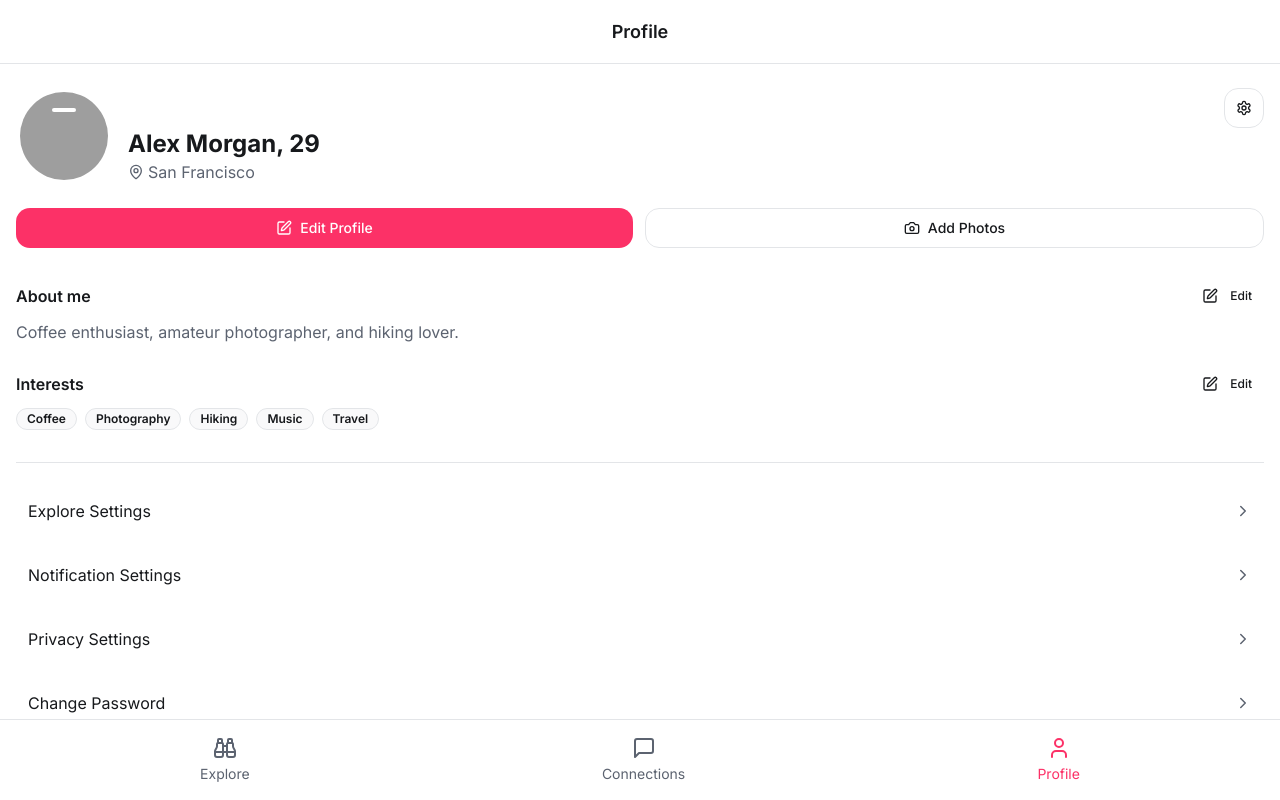
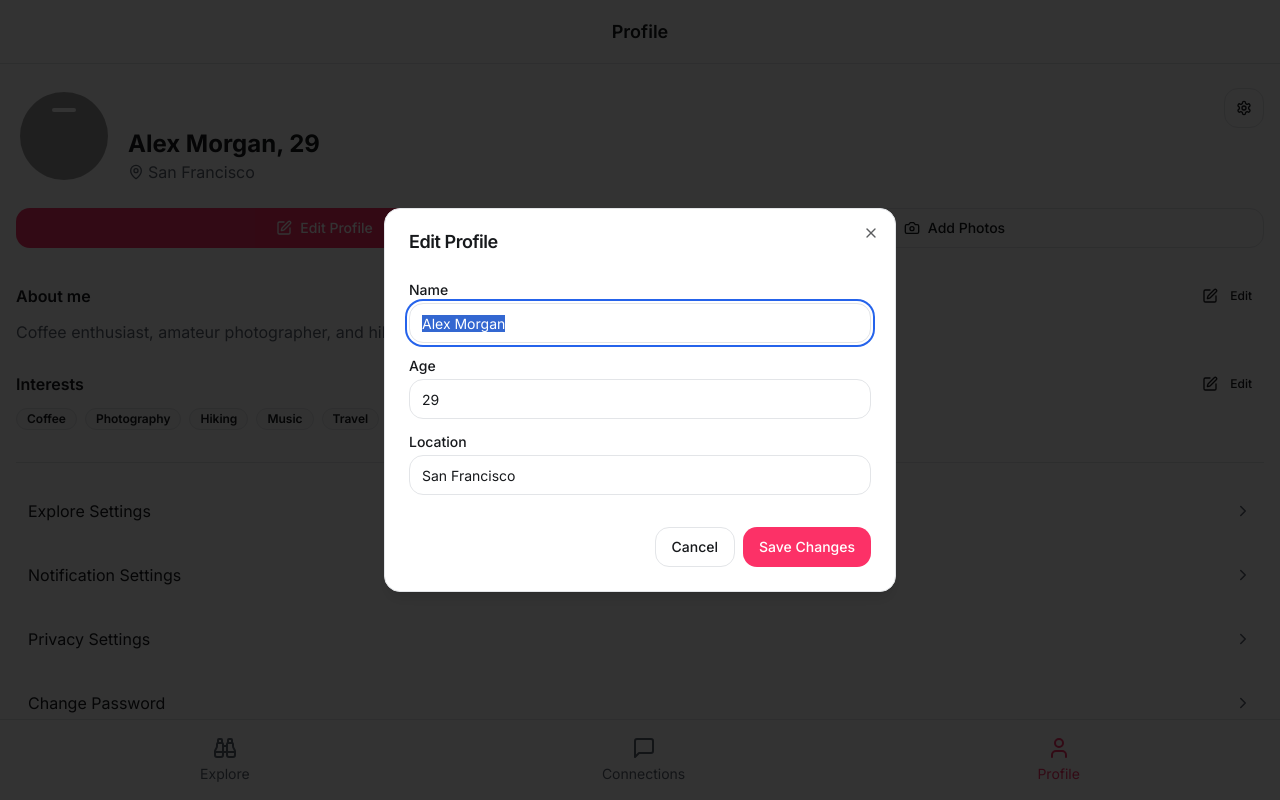
Before and after one commit to qbanchin/crush-canvas, a React (Vite) app: page /profile in a window 1280 px wide. Both pictures are taken after a click on the button "Edit Profile". Built offline with nearby package versions, Linux system fonts and the light colour scheme; grey boxes are pictures that could not be loaded.

Commit message:
Fix: Edit profile button
The edit profile button was not working.  This commit addresses that issue.

```diff
--- a/src/pages/ProfilePage.tsx
+++ b/src/pages/ProfilePage.tsx
@@ -10,6 +10,10 @@ import InterestsEditor from '@/components/profile/InterestsEditor';
 import ProfileSettings from '@/components/profile/ProfileSettings';
 import ActionButtons from '@/components/profile/ActionButtons';
 import { useToast } from "@/hooks/use-toast";
+import { Dialog, DialogContent, DialogHeader, DialogTitle, DialogFooter } from "@/components/ui/dialog";
+import { Button } from "@/components/ui/button";
+import { Input } from "@/components/ui/input";
+import { Label } from "@/components/ui/label";
 
 const ProfilePage = () => {
   const { toast } = useToast();
@@ -28,6 +32,12 @@ const ProfilePage = () => {
   const [showOnlineStatus, setShowOnlineStatus] = useState(true);
   const [showActivity, setShowActivity] = useState(true);
   const [distanceUnit, setDistanceUnit] = useState("km");
+  const [isEditProfileOpen, setIsEditProfileOpen] = useState(false);
+  const [editForm, setEditForm] = useState({
+    name: user.name,
+    age: user.age,
+    location: user.location
+  });
 
   const handlePrevImage = () => {
     setCurrentImageIndex((prev) => (prev === 0 ? user.images.length - 1 : prev - 1));
@@ -82,7 +92,67 @@ const ProfilePage = () => {
   };
 
   const handleEditProfile = () => {
-    // Future functionality for edit profile button
+    setEditForm({
+      name: user.name,
+      age: user.age,
+      location: user.location
+    });
+    setIsEditProfileOpen(true);
+  };
+
+  const handleEditFormChange = (e: React.ChangeEvent<HTMLInputElement>) => {
+    const { name, value } = e.target;
+    setEditForm({
+      ...editForm,
+      [name]: name === 'age' ? parseInt(value) || 0 : value
+    });
+  };
+
+  const handleSaveProfile = () => {
+    // Validate form data
+    if (!editForm.name.trim()) {
+      toast({
+        title: "Invalid name",
+        description: "Name cannot be empty",
+        variant: "destructive"
+      });
+      return;
+    }
+
+    if (editForm.age < 18 || editForm.age > 120) {
+      toast({
+        title: "Invalid age",
+        description: "Age must be between 18 and 120",
+        variant: "destructive"
+      });
+      return;
+    }
+
+    if (!editForm.location.trim()) {
+      toast({
+        title: "Invalid location",
+        description: "Location cannot be empty",
+        variant: "destructive"
+      });
+      return;
+    }
+
+    // Update user data
+    setUser({
+      ...user,
+      name: editForm.name,
+      age: editForm.age,
+      location: editForm.location
+    });
+
+    // Close the dialog
+    setIsEditProfileOpen(false);
+
+    // Show success toast
+    toast({
+      title: "Profile updated",
+      description: "Your profile has been successfully updated."
+    });
   };
 
   return (
@@ -130,6 +200,48 @@ const ProfilePage = () => {
       </main>
 
       <NavBar />
+
+      <Dialog open={isEditProfileOpen} onOpenChange={setIsEditProfileOpen}>
+        <DialogContent>
+          <DialogHeader>
+            <DialogTitle>Edit Profile</DialogTitle>
+          </DialogHeader>
+          <div className="space-y-4 py-4">
+            <div className="grid w-full items-center gap-1.5">
+              <Label htmlFor="name">Name</Label>
+              <Input
+                id="name"
+                name="name"
+                value={editForm.name}
+                onChange={handleEditFormChange}
+              />
+            </div>
+            <div className="grid w-full items-center gap-1.5">
+              <Label htmlFor="age">Age</Label>
+              <Input
+                id="age"
+                name="age"
+                type="number"
+                value={editForm.age}
+                onChange={handleEditFormChange}
+              />
+            </div>
+            <div className="grid w-full items-center gap-1.5">
+              <Label htmlFor="location">Location</Label>
+              <Input
+                id="location"
+                name="location"
+                value={editForm.location}
+                onChange={handleEditFormChange}
+              />
+            </div>
+          </div>
+          <DialogFooter>
+            <Button variant="outline" onClick={() => setIsEditProfileOpen(false)}>Cancel</Button>
+            <Button onClick={handleSaveProfile}>Save Changes</Button>
+          </DialogFooter>
+        </DialogContent>
+      </Dialog>
     </div>
   );
 };
```
